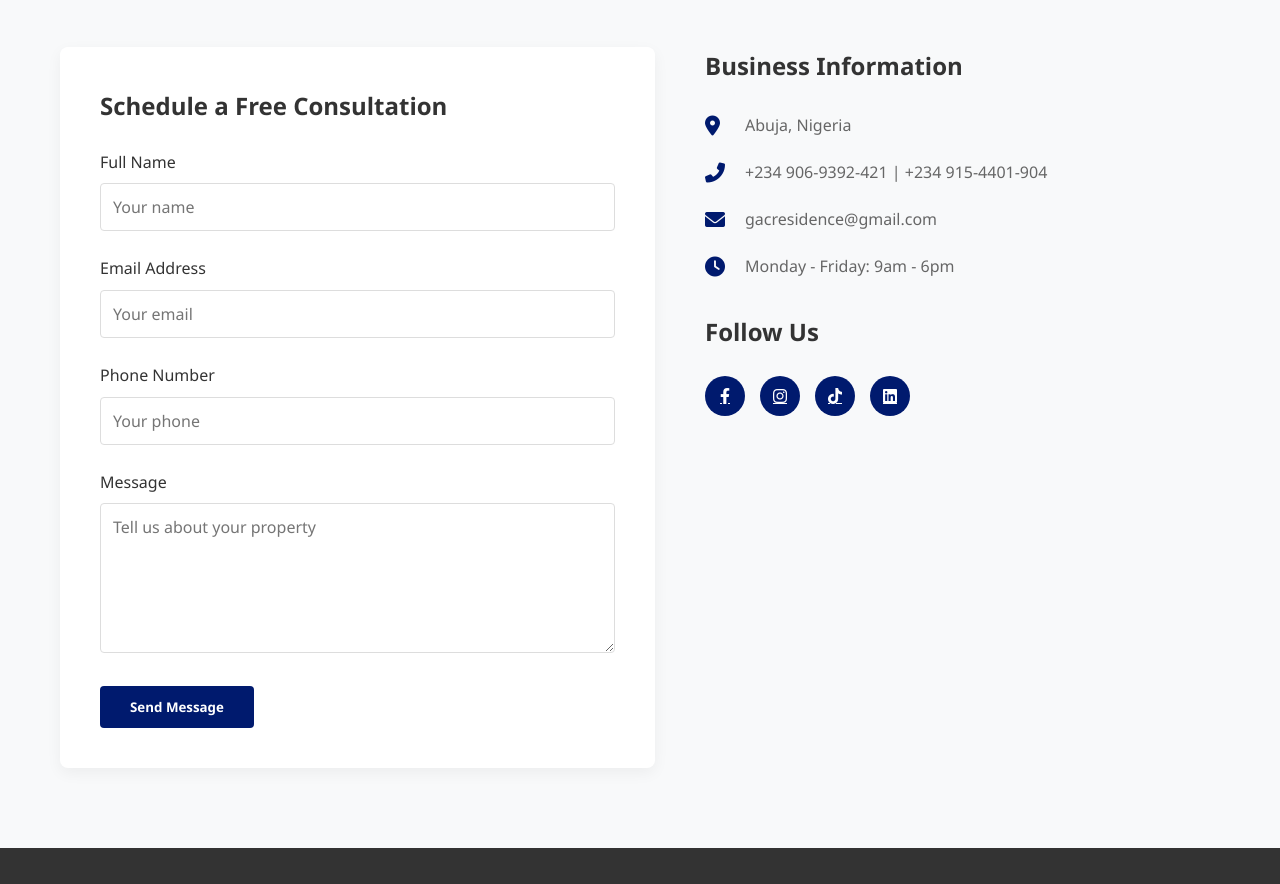
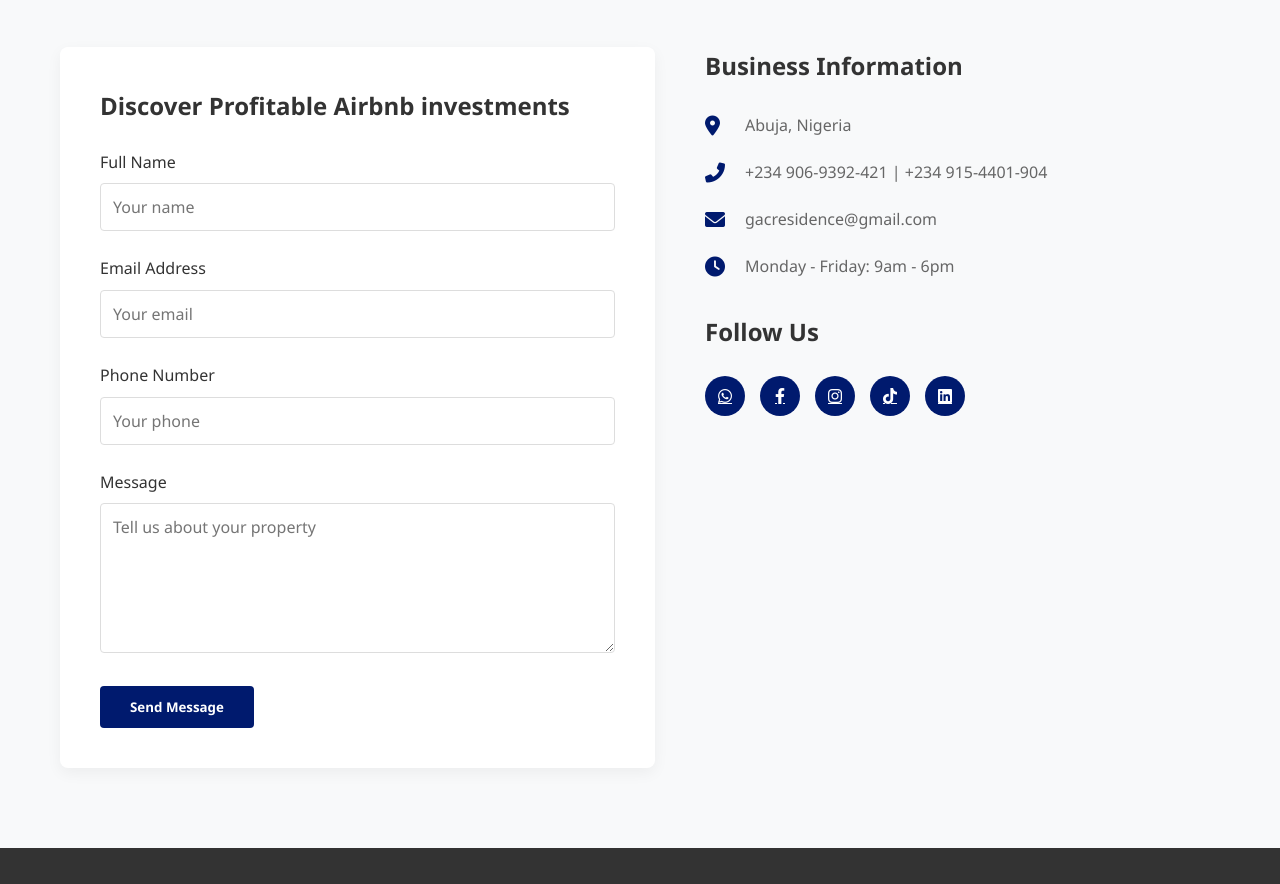
Before and after one commit to iamabdul01/gasresidence, a plain HTML site: page index.html in a window 1280 px wide. Shown: the part 4775-5659 px from the top of the page. Drawn offline with Linux system fonts and the light colour scheme.

Commit message:
Added whatsapp link

```diff
--- a/index.html
+++ b/index.html
@@ -242,7 +242,7 @@ property owners relied on long-term rentals to generate income,
             <h2 class="section-title">Contact Us</h2>
             <div class="contact-container">
                 <div class="contact-form">
-                    <h3>Schedule a Free Consultation</h3>
+                    <h3>Discover  Profitable Airbnb investments</h3>
                     <form id="contactForm" action="https://formspree.io/f/myzenplz" method="POST">
                         <div class="form-group">
                             <label for="name">Full Name</label>
@@ -286,6 +286,7 @@ property owners relied on long-term rentals to generate income,
                     </div>
                     <h3>Follow Us</h3>
                     <div class="social-icons">
+                        <a href="http://wa.me/2349069392421" target="_blank" aria-label="Facebook"><i class="fab fa-whatsapp"></i></a>
                         <a href="https://www.facebook.com/share/19hdw2Wxbk/?mibextid=wwXIfr" target="_blank" aria-label="Facebook"><i class="fab fa-facebook-f"></i></a>
                         <a href="https://www.instagram.com/gacresidence_ltd?igsh=MWFpMjZ4ZjB5dDF3NQ%3D%3D&utm_source=qr" target="_blank" aria-label="Instagram"><i class="fab fa-instagram"></i></a>
                         <a href="https://www.tiktok.com/@gac_residenceltd?_t=ZM-8vEC8UIEiIA&_r=1" target="_blank" aria-label="Twitter"><i class="fab fa-tiktok"></i></a>
```
